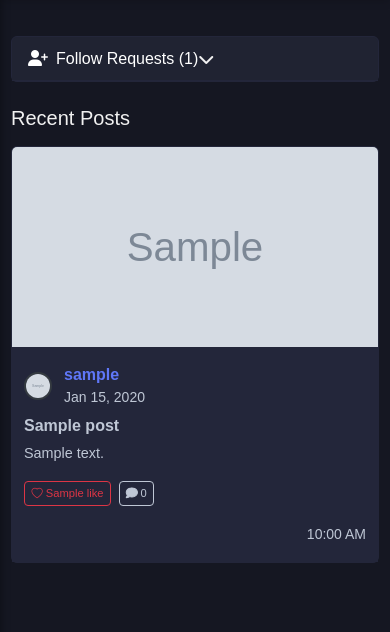
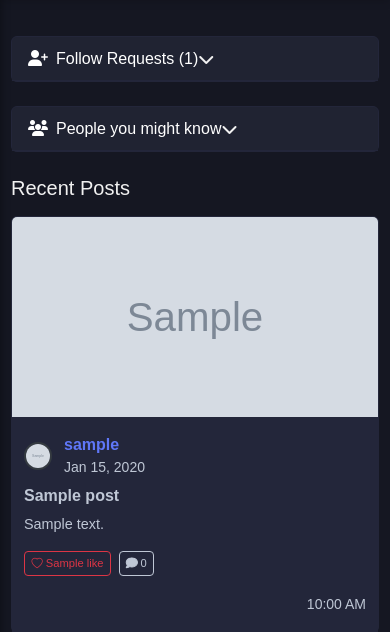
Before and after one commit to llgsjsm/Latergram, a Flask app: template app-server/templates/home.html in a window 390 px wide. Shown: the part 72-704 px from the top of the page. Run offline with Flask 2, Linux system fonts and the light colour scheme; the template is opened without the code that fills it: most values are stand-ins (such as "Sample title", 1, 10 or a date in 2020); grey boxes marked "Sample" are stand-in pictures; parts of the project's set-up code (start-up, migrations or seed data) failed here and were passed over; some libraries are stand-ins or nearby versions; some web fonts are replaced.

Commit message:
add people you might know on mobile view

```diff
--- a/app-server/templates/home.html
+++ b/app-server/templates/home.html
@@ -45,7 +45,9 @@
                 <div
                   class="d-flex align-items-center justify-content-between flex-wrap"
                 >
-                  <div class="d-flex align-items-center mb-2 mb-sm-0 flex-grow-1">
+                  <div
+                    class="d-flex align-items-center mb-2 mb-sm-0 flex-grow-1"
+                  >
                     {% if request.profile_picture %}
                     <img
                       src="{{ request.profile_picture }}"
@@ -77,7 +79,8 @@
                       </a>
                       {% if request.bio %}
                       <div class="text-muted small">
-                        {{ request.bio[:40] }}{% if request.bio|length > 40 %}...{% endif %}
+                        {{ request.bio[:40] }}{% if request.bio|length > 40
+                        %}...{% endif %}
                       </div>
                       {% endif %}
                     </div>
@@ -97,6 +100,91 @@
                     >
                       Decline
                     </button>
+                  </div>
+                </div>
+              </div>
+              {% if not loop.last %}
+              <hr class="my-2" />
+              {% endif %} {% endfor %}
+            </div>
+          </div>
+        </div>
+      </div>
+      {% endif %}
+
+      <!-- Mobile People You Might Know Section - Only visible on smaller screens -->
+      {% if suggested_users %}
+      <div class="d-lg-none mb-4">
+        <div class="card">
+          <div
+            class="card-header"
+            data-bs-toggle="collapse"
+            data-bs-target="#mobileSuggestedUsers"
+            aria-expanded="false"
+            aria-controls="mobileSuggestedUsers"
+            style="cursor: pointer"
+          >
+            <div class="d-flex align-items-center justify-content-between">
+              <h6 class="mb-0">
+                <i class="fas fa-users me-2"></i>People you might know
+              </h6>
+              <i class="fas fa-chevron-down" id="mobile-suggested-chevron"></i>
+            </div>
+          </div>
+          <div class="collapse" id="mobileSuggestedUsers">
+            <div class="card-body">
+              {% for user in suggested_users[:3] %}
+              <div class="mb-3">
+                <div
+                  class="d-flex align-items-center justify-content-between flex-wrap"
+                >
+                  <div
+                    class="d-flex align-items-center mb-2 mb-sm-0 flex-grow-1"
+                  >
+                    {% if user.profilePicture %}
+                    <img
+                      src="{{ user.profilePicture }}"
+                      class="rounded-circle me-3"
+                      style="width: 42px; height: 42px; object-fit: cover"
+                      alt="Profile Picture"
+                    />
+                    {% else %}
+                    <span
+                      class="d-inline-flex align-items-center justify-content-center rounded-circle me-3"
+                      style="
+                        width: 42px;
+                        height: 42px;
+                        background: #23263a;
+                        color: #bfc7d5;
+                        font-size: 1.3rem;
+                        border: 2px solid #343a40;
+                      "
+                    >
+                      <i class="fas fa-user"></i>
+                    </span>
+                    {% endif %}
+                    <div class="flex-grow-1">
+                      <a
+                        href="{{ url_for('profile.profile', user_id=user.userId) }}"
+                        class="text-decoration-none"
+                      >
+                        <strong>{{ user.username }}</strong>
+                      </a>
+                      {% if user.bio %}
+                      <div class="text-muted small">
+                        {{ user.bio[:40] }}{% if user.bio|length > 40 %}...{%
+                        endif %}
+                      </div>
+                      {% endif %}
+                    </div>
+                  </div>
+                  <div class="flex-shrink-0">
+                    <a
+                      href="{{ url_for('profile.profile', user_id=user.userId) }}"
+                      class="btn btn-outline-primary btn-sm"
+                    >
+                      View
+                    </a>
                   </div>
                 </div>
               </div>
@@ -1083,6 +1171,26 @@
         chevronIcon.classList.add("fa-chevron-down");
       });
     }
+
+    // Mobile suggested users collapse handler
+    const mobileSuggestedCollapse = document.getElementById(
+      "mobileSuggestedUsers"
+    );
+    const suggestedChevronIcon = document.getElementById(
+      "mobile-suggested-chevron"
+    );
+
+    if (mobileSuggestedCollapse && suggestedChevronIcon) {
+      mobileSuggestedCollapse.addEventListener("show.bs.collapse", function () {
+        suggestedChevronIcon.classList.remove("fa-chevron-down");
+        suggestedChevronIcon.classList.add("fa-chevron-up");
+      });
+
+      mobileSuggestedCollapse.addEventListener("hide.bs.collapse", function () {
+        suggestedChevronIcon.classList.remove("fa-chevron-up");
+        suggestedChevronIcon.classList.add("fa-chevron-down");
+      });
+    }
   });
 
   // Handle follow request responses
```
